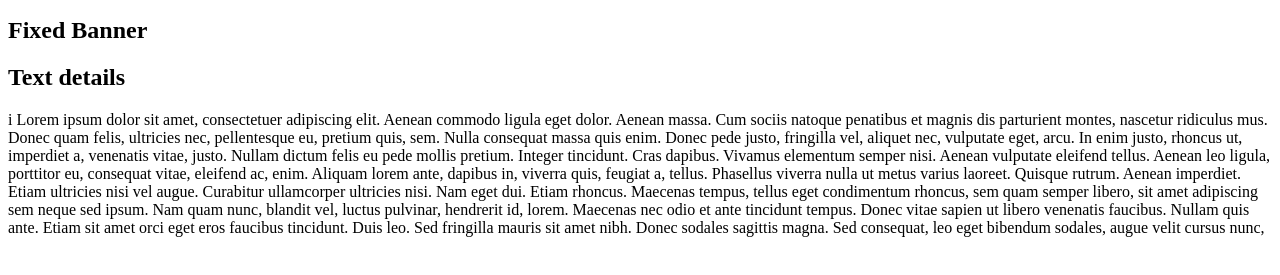
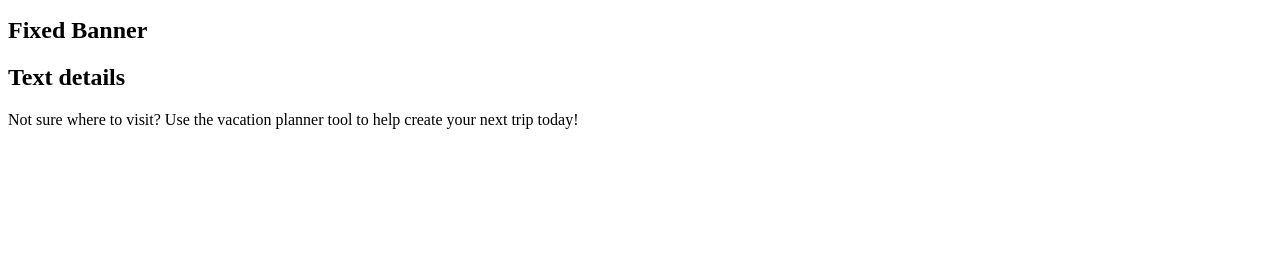
Before and after one commit to jonchung1205/JcCapitalOneWebsite, a plain HTML site: page index.html in a window 1280 px wide. Shown: the part 101-376 px from the top of the page. Drawn offline with Linux system fonts and the light colour scheme.

Commit message:
text filler removed

```diff
--- a/index.html
+++ b/index.html
@@ -20,10 +20,7 @@
         <div class = "wrapper">
             <h2> Text details </h2>
             <p>
-                i Lorem ipsum dolor sit amet, consectetuer adipiscing elit. Aenean commodo ligula eget dolor. Aenean massa. Cum sociis natoque penatibus et magnis dis parturient montes, nascetur ridiculus mus. Donec quam felis, ultricies nec, pellentesque eu, pretium quis, sem. Nulla consequat massa quis enim.
-                Donec pede justo, fringilla vel, aliquet nec, vulputate eget, arcu. In enim justo, rhoncus ut, imperdiet a, venenatis vitae, justo. Nullam dictum felis eu pede mollis pretium. Integer tincidunt. Cras dapibus. Vivamus elementum semper nisi. Aenean vulputate eleifend tellus.
-                Aenean leo ligula, porttitor eu, consequat vitae, eleifend ac, enim. Aliquam lorem ante, dapibus in, viverra quis, feugiat a, tellus. Phasellus viverra nulla ut metus varius laoreet. Quisque rutrum. Aenean imperdiet. Etiam ultricies nisi vel augue. Curabitur ullamcorper ultricies nisi.
-                Nam eget dui. Etiam rhoncus. Maecenas tempus, tellus eget condimentum rhoncus, sem quam semper libero, sit amet adipiscing sem neque sed ipsum. Nam quam nunc, blandit vel, luctus pulvinar, hendrerit id, lorem. Maecenas nec odio et ante tincidunt tempus. Donec vitae sapien ut libero venenatis faucibus. Nullam quis ante. Etiam sit amet orci eget eros faucibus tincidunt. Duis leo. Sed fringilla mauris sit amet nibh. Donec sodales sagittis magna. Sed consequat, leo eget bibendum sodales, augue velit cursus nunc,
+                Not sure where to visit? Use the vacation planner tool to help create your next trip today!
             </p>
         </div>
     </div>
```
